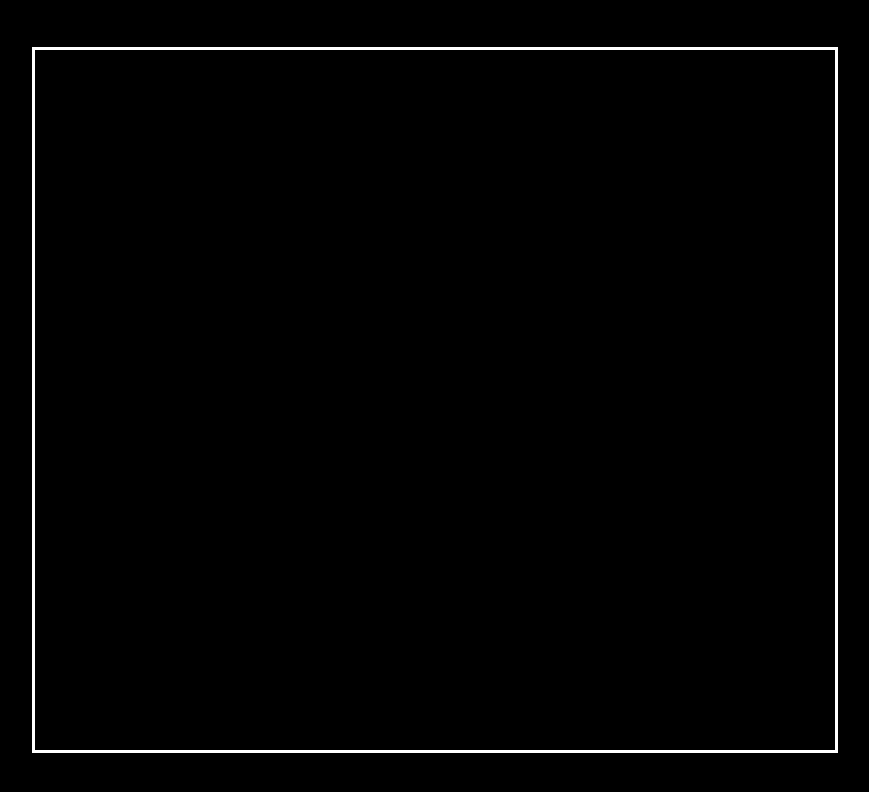
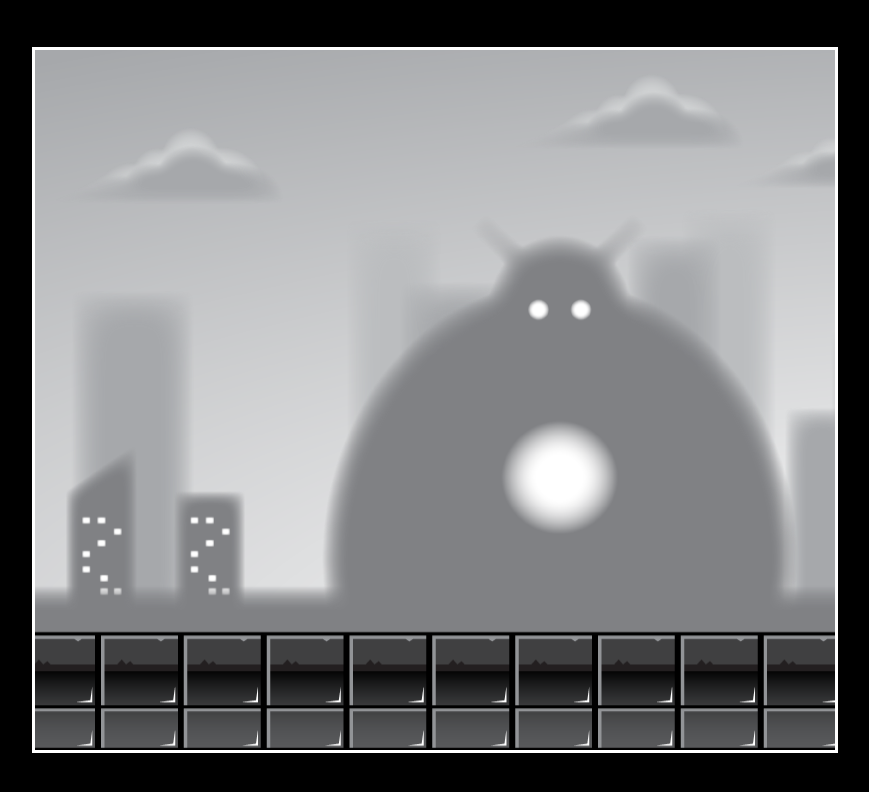
Before and after one commit to akivaab/Shadowrun, a plain HTML site: page section2/index.html in a window 1280 px wide. Shown: the whole page, without its empty margins (205-1074 px from the left). Drawn offline with Linux system fonts and the light colour scheme; animation ran at ten frames a second.

Commit message:
all of section2, minus slider

```diff
--- a/section2/index.html
+++ b/section2/index.html
@@ -7,7 +7,9 @@
     <link rel="stylesheet" href="styles.css">
   </head>
   <body>
-    <canvas id="canvas1"></canvas>
+    <div id="container">
+      <canvas id="canvas1"></canvas>
+    </div>
 
     <script src="script.js"></script>
   </body>
--- a/section2/script.js
+++ b/section2/script.js
@@ -2,15 +2,50 @@ const canvas = document.getElementById('canvas1');
 const ctx = canvas.getContext('2d');
 const canvasWidth = canvas.width = 800;
 const canvasHeight = canvas.height = 700;
-let gameSpeed = 5;
+let gameSpeed = 15;
+//let gameFrame = 0;
 
-const backgroundLayer1 = new Image();
-backgroundLayer1.src = 'layer-1.png';
-const backgroundLayer2 = new Image();
-backgroundLayer2.src = 'layer-2.png';
-const backgroundLayer3 = new Image();
-backgroundLayer3.src = 'layer-3.png';
-const backgroundLayer4 = new Image();
-backgroundLayer4.src = 'layer-4.png';
-const backgroundLayer5 = new Image();
-backgroundLayer5.src = 'layer-5.png';
+window.addEventListener('load', function() {
+    class Layer {
+        constructor(imageSrc, speedModifier) {
+            this.x = 0;
+            this.y = 0;
+            this.width = 2400;
+            this.height = canvasHeight;
+            this.image = new Image();
+            this.image.src = imageSrc;
+            this.speedModifier = speedModifier;
+            this.speed = gameSpeed * this.speedModifier;
+        }
+        update() {
+            this.speed = gameSpeed * this.speedModifier;
+            if (this.x <= -this.width) {
+                this.x = 0;
+            }
+            this.x = Math.floor(this.x - this.speed);
+            //this.x = (gameFrame * this.speed) % this.width;
+        }
+        draw() {
+            ctx.drawImage(this.image, this.x, this.y, this.width, this.height)
+            ctx.drawImage(this.image, this.x + this.width, this.y, this.width, this.height)
+        }
+    }
+
+    const layer1 = new Layer('layer-1.png', 0.2);
+    const layer2 = new Layer('layer-2.png', 0.4);
+    const layer3 = new Layer('layer-3.png', 0.6);
+    const layer4 = new Layer('layer-4.png', 0.8);
+    const layer5 = new Layer('layer-5.png', 1);
+    const gameObjects = [layer1, layer2, layer3, layer4, layer5];
+
+    function animate() {
+        ctx.clearRect(0, 0, canvasWidth, canvasHeight);
+        gameObjects.forEach(object => {
+            object.update();
+            object.draw();
+        });
+        //gameFrame++;
+        requestAnimationFrame(animate);
+    }
+    animate();
+});
```
